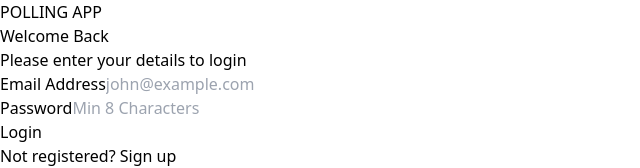
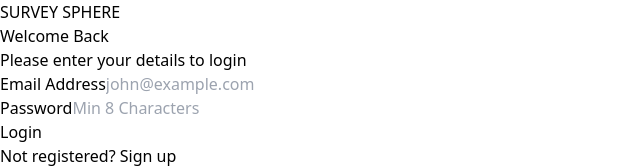
Before and after one commit to hg9336099029/Survey.application, a React (Vite) app in the folder frontend/: page /login in a window 1280 px wide. Shown: the top 168 px of the page, without its empty margins (0-640 px from the left). Built offline with nearby package versions, Linux system fonts and the light colour scheme.

Commit message:
name change

```diff
--- a/frontend/src/components/layout/Authlayout.jsx
+++ b/frontend/src/components/layout/Authlayout.jsx
@@ -8,7 +8,7 @@ const Authlayout = ({children}) => {
     <div className='flex '>
       {/* left section */}
       <div className="w-full h-screen md:w-1/2 md:h-screen flex flex-col items-center justify-center">
-        <h2 className=' absolute left-0 top-0 text-2xl font-bold text-black mb-8'>POLLING APP</h2>
+        <h2 className=' absolute left-0 top-0 text-2xl font-bold text-black mb-8'>SURVEY SPHERE</h2>
         {children}
       </div>
 
--- a/frontend/src/components/layout/Navbar.jsx
+++ b/frontend/src/components/layout/Navbar.jsx
@@ -5,7 +5,7 @@ const Navbar = () => {
         // <nav className="fixed top-0 left-0 right-0 bg-white shadow-sm z-40">
         <nav className="bg-white shadow-sm z-40">
             <div className="container px-4 py-3 flex justify-between items-center">
-                <h2 className="text-2xl font-bold text-black ml-14 sm:ml-0">Polling App</h2>
+                <h2 className="text-2xl font-bold text-black ml-14 sm:ml-0">SURVEY SPHERE</h2>
             </div>
         </nav>
     )
```
